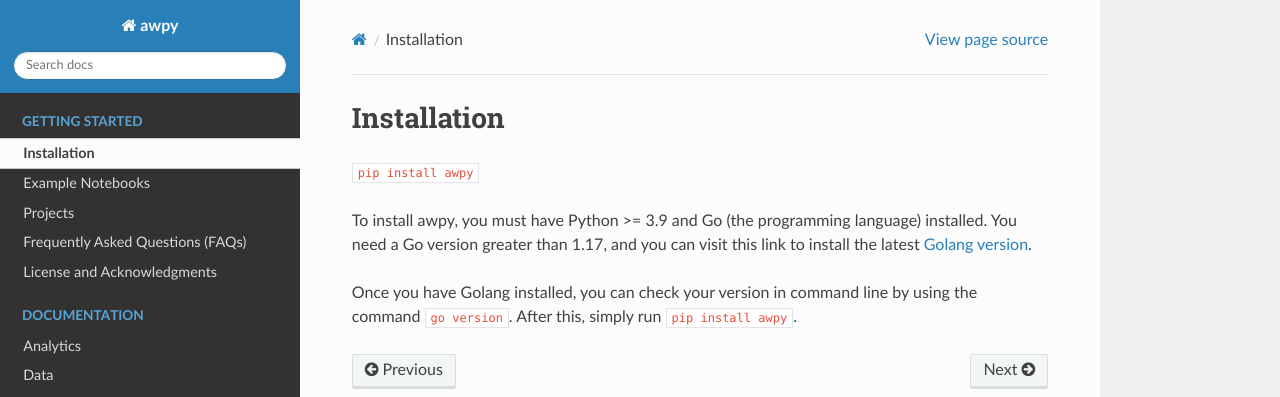
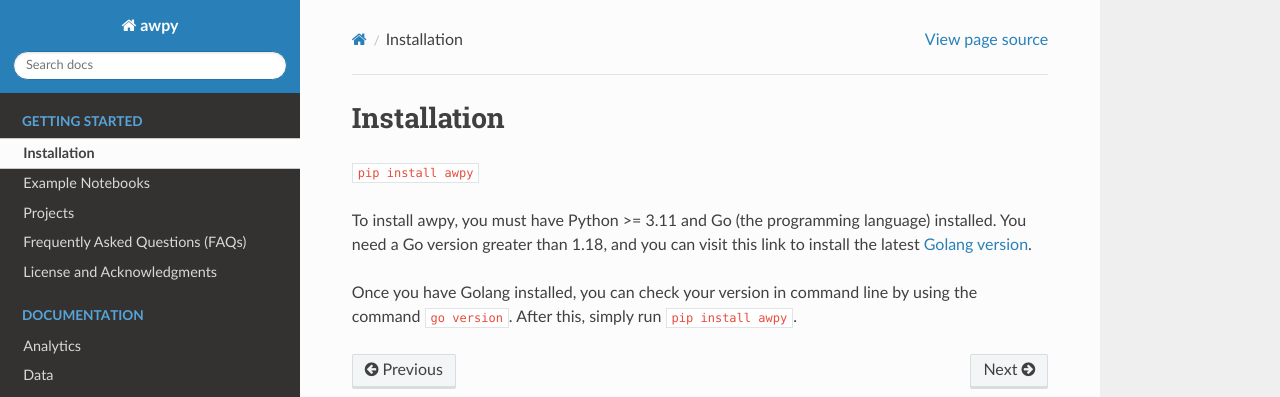
Before and after one commit to pnxenopoulos/awpy, a Sphinx documentation site: the page built from docs/installation.rst, in a window 1280 px wide. Shown: the top 397 px of the page. Built offline with Sphinx 7.4.7 and the Read the Docs theme 2.0.0, drawn with Linux system fonts in a browser that asks for light colours.

Commit message:
updated python to 3.11 and go to 1.18

```diff
--- a/docs/installation.rst
+++ b/docs/installation.rst
@@ -3,6 +3,6 @@
 
 ``pip install awpy``
 
-To install awpy, you must have Python >= 3.9 and Go (the programming language) installed. You need a Go version greater than 1.17, and you can visit this link to install the latest `Golang version <https://go.dev/dl/>`_.
+To install awpy, you must have Python >= 3.11 and Go (the programming language) installed. You need a Go version greater than 1.18, and you can visit this link to install the latest `Golang version <https://go.dev/dl/>`_.
 
 Once you have Golang installed, you can check your version in command line by using the command ``go version``. After this, simply run ``pip install awpy``.
```
